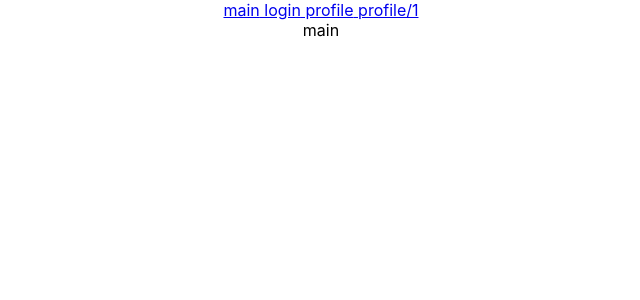
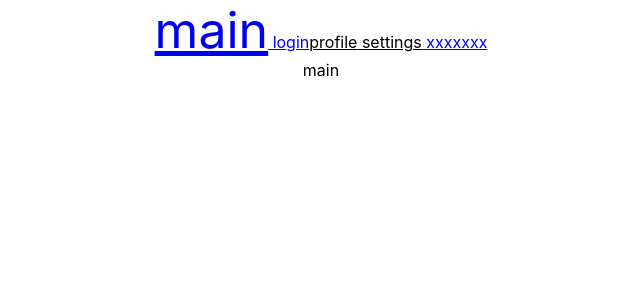
Before and after one commit to Alex666000/router-dom6, a React (Create React App) app: page / in a window 1280 px wide. Shown: the top 300 px of the page, without its empty margins (319-959 px from the left). Built offline with nearby package versions, Linux system fonts and the light colour scheme.

Commit message:
3 - ссылки и классы

```diff
--- a/src/App.css
+++ b/src/App.css
@@ -36,3 +36,16 @@
     transform: rotate(360deg);
   }
 }
+
+.act {
+  color: red;
+}
+
+.def {
+  color: black;
+}
+
+/*если назначим класс active то активная ссылка сразу получит этот класс*/
+.active {
+  font-size: 50px;
+}
--- a/src/App.tsx
+++ b/src/App.tsx
@@ -13,34 +13,56 @@ export const Profile = () => { // типизировали как <Route path={'
         <div>profile</div>
     );
 };
+
 function App() {
     return (
         <div className="App">
             {/*чтобы могли переходить на эти страницы*/}
             <NavLink to={'/'}> main</NavLink>
             <NavLink to={'/login'}> login</NavLink>
-            <NavLink to={'/profile'}> profile</NavLink>
-            <NavLink to={'/profile/1'}> profile/1</NavLink>
 
+
+            <NavLink to={'/profile'}
+                // style={{color: 'lime'}} - меняем стиль ссылки как хотим, тут класс подтягивается автоматом className_мом же мы сами контролируем
+
+                /*если хотим чтобы наша ссылка красилась только когда она активная на style, то:*/
+                     style={(params) => {
+                         return {color: params.isActive ? 'lime' : 'black'}
+                     }}
+            >
+                profile
+            </NavLink>
+
+
+            <NavLink to={'/profile/settings'}
+                /*если хотим чтобы наша ссылка красилась только когда она активная на className, то:*/
+                     className={({isActive}) => {
+                         return isActive ? 'act' : 'def'
+                     }}
+            > settings</NavLink>
+            {/*пример обычной ссылки*/}
+            <a
+                href="vk.com"
+                target={'_blank'}
+                // rel={'hello'} этот параметр для безопасности чтобы нас не могли увидеть откуда мы пришли и нельзя было получить доступ к нашей сети
+            > xxxxxxx</a>
             <Routes>
                 <Route path={'/*'} element={<div>404</div>}/>
                 <Route path={'/'} element={<div>main</div>}/>
                 <Route path={'/login'} element={<div>login</div>}/>
-                {/*<Route path={'/profile/:id'} element={<Profile/>}/>*/}
-                {/*<Route path={'/profile/:x/:y'} element={<Profile/>}/>*/}
-                {/*<Route path={'/profile/:x'} element={<Profile/>}/>*/}
-                <Route path={'/profile/*'} element={<Profile/>}/>  {/*звездочка - необязательный параметр - послу profile может быть что угодно*/}
+                <Route path={'/profile/*'} element={<div>settings</div>}/>
             </Routes>
         </div>
     );
 }
+
 export default App;
 
 /*
-1- const params = useParams() - достаем параметры и сохраняем в переменную const some = params
-2 - id всегда строка если нужна не строка то "+" можно перевести в число
-3- звездочка - необязательный параметр - пищется только в конце как в 5 версии в середине url теперь нельзя писать
-4 - * - это все что идет после "слеша"
-5 - <Route path={'/profile/:x'} element={<Profile/>}/> : КАК "КЛЮЧ",
-    <NavLink to={'/profile/1'}> profile/1</NavLink> как значение: {x: '1'} - увидим в консоли
-* */
+если назначим класс active то активная ссылка сразу получит этот класс
+1) .active {
+    font-size: 50px;
+} - именно такого названия и не module.css(module.css изменяют название класса)
+className - не применится .active так как мы его контролируем "класснеймом" - если делаем активные сслыки то их лучше сразу ставим как контроллируемые
+2) Link если будет вместо NavLink, то они не поддерживают ни стили ни className значит ссылки окрасить нельзя - если нам просто ссылки нужны используем NavLink
+*/
```
